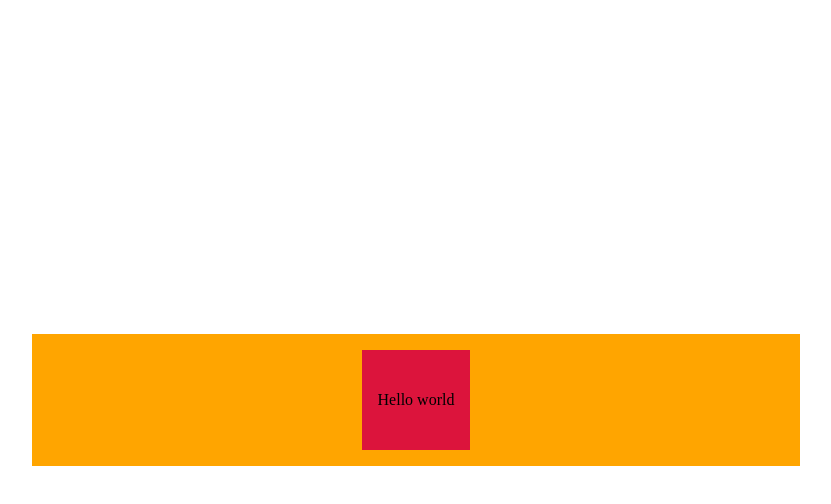
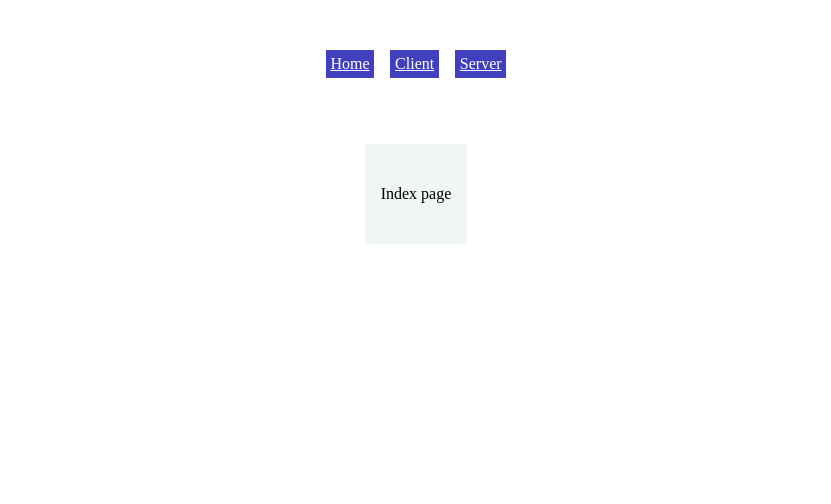
Before and after one commit to denisso/next13-app-exp, a Next.js app: page / in a window 1280 px wide. Shown: the top 504 px of the page, without its empty margins (224-1055 px from the left). Built offline with nearby package versions, Linux system fonts and the light colour scheme.

Commit message:
added case

```diff
--- /dev/null
+++ b/app/client/page.tsx
@@ -0,0 +1,5 @@
+"use client"
+export default function Page() {
+  throw Error("Custom client error")
+  return <></>;
+}
--- a/app/layout.tsx
+++ b/app/layout.tsx
@@ -1,9 +1,10 @@
-import './globals.css'
-
+import "./globals.css";
+import Link from "next/link";
+import styles from "./layuot.module.scss";
 export default function RootLayout({
   children,
 }: {
-  children: React.ReactNode
+  children: React.ReactNode;
 }) {
   return (
     <html lang="en">
@@ -12,7 +13,20 @@ export default function RootLayout({
         head.tsx. Find out more at https://beta.nextjs.org/docs/api-reference/file-conventions/head
       */}
       <head />
-      <body>{children}</body>
+      <body>
+        <nav className={styles.nav}>
+          <Link className={styles.link} href="/">
+            Home
+          </Link>
+          <Link className={styles.link} href="/client">
+            Client
+          </Link>
+          <Link className={styles.link} href="/server">
+            Server
+          </Link>
+        </nav>
+        {children}
+      </body>
     </html>
-  )
+  );
 }
--- /dev/null
+++ b/app/layuot.module.scss
@@ -0,0 +1,14 @@
+.nav {
+  margin: 50px auto;
+  display: flex;
+  justify-content: center;
+  gap: 1rem;
+  .link{
+    padding: .3rem;
+    color: white;
+    background-color: #4040BF;
+    &:hover{
+      background-color: #2D2D86;
+    }
+  }
+}
--- a/app/page.module.scss
+++ b/app/page.module.scss
@@ -1,15 +1,12 @@
 .main {
   display: flex;
-  width: 60%;
-  margin: calc((100vh - 100px) / 2 - 1rem) auto;
   justify-content: center;
   padding: 1rem;
-  background-color: orange;
   .box {
     height: 100px;
     display: grid;
     place-items: center;
     padding: 1rem;
-    background-color: crimson;
+    background-color: #F0F5F5;
   }
 }
--- a/app/page.tsx
+++ b/app/page.tsx
@@ -1,9 +1,7 @@
-import styles from './page.module.scss'
+import styles from "./page.module.scss";
 
 export default function Home() {
   return (
-    <main className={styles.main}>
-      <div className={styles.box}>Hello world</div>
-    </main>
-  )
+    <>Index page</>
+  );
 }
--- /dev/null
+++ b/app/server/page.tsx
@@ -0,0 +1,4 @@
+export default function Page() {
+  throw Error("Custom server error")
+  return <></>;
+}
--- /dev/null
+++ b/app/template.tsx
@@ -0,0 +1,9 @@
+import styles from "./page.module.scss";
+
+export default function template({children}:{children: React.ReactNode}) {
+  return (
+    <main className={styles.main}>
+      <div className={styles.box}>{children}</div>
+    </main>
+  );
+}
```
Also changed, not shown: app/client/error.tsx (added, +16 -0 lines), app/server/error.tsx (added, +14 -0 lines).
